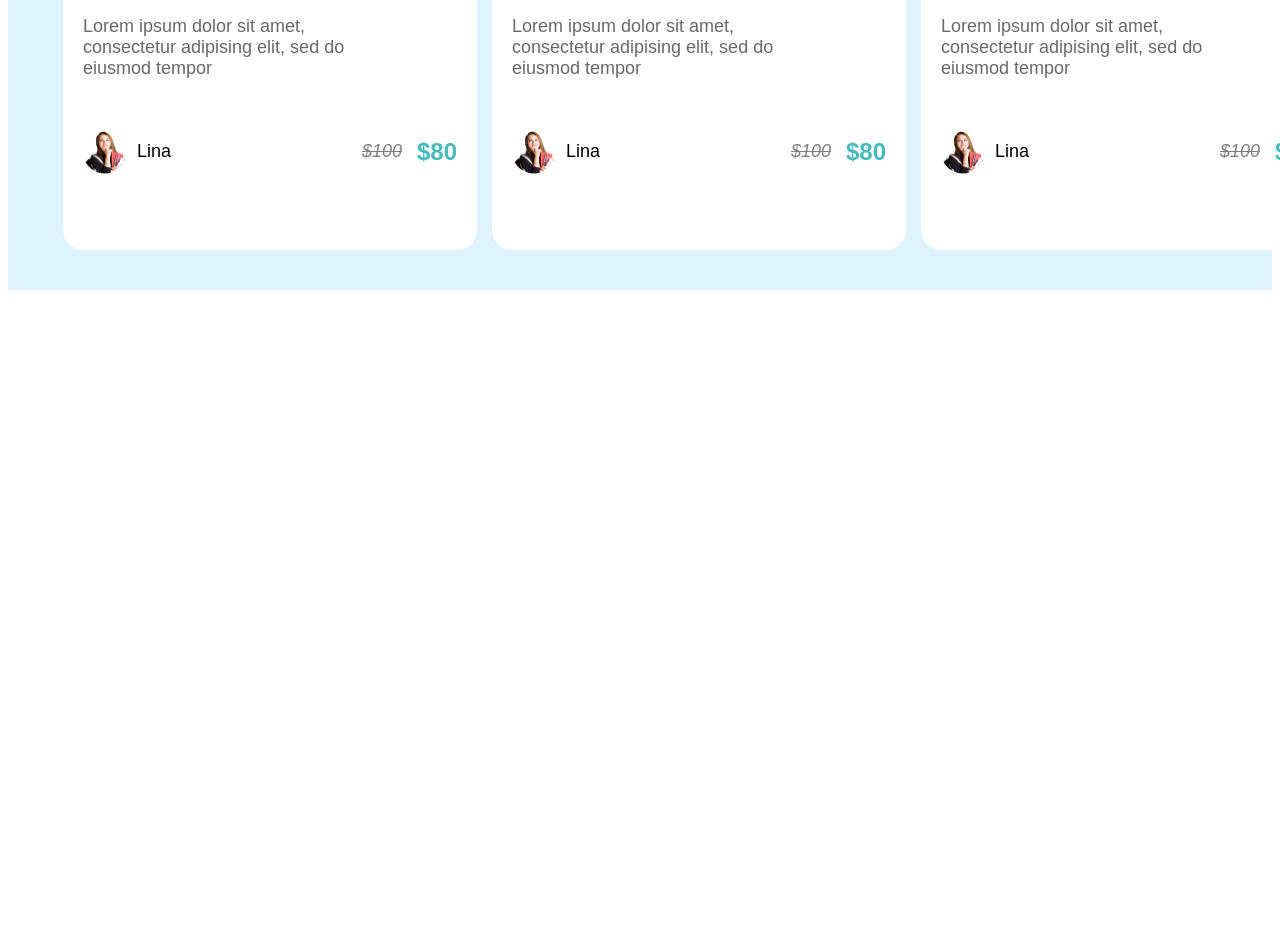
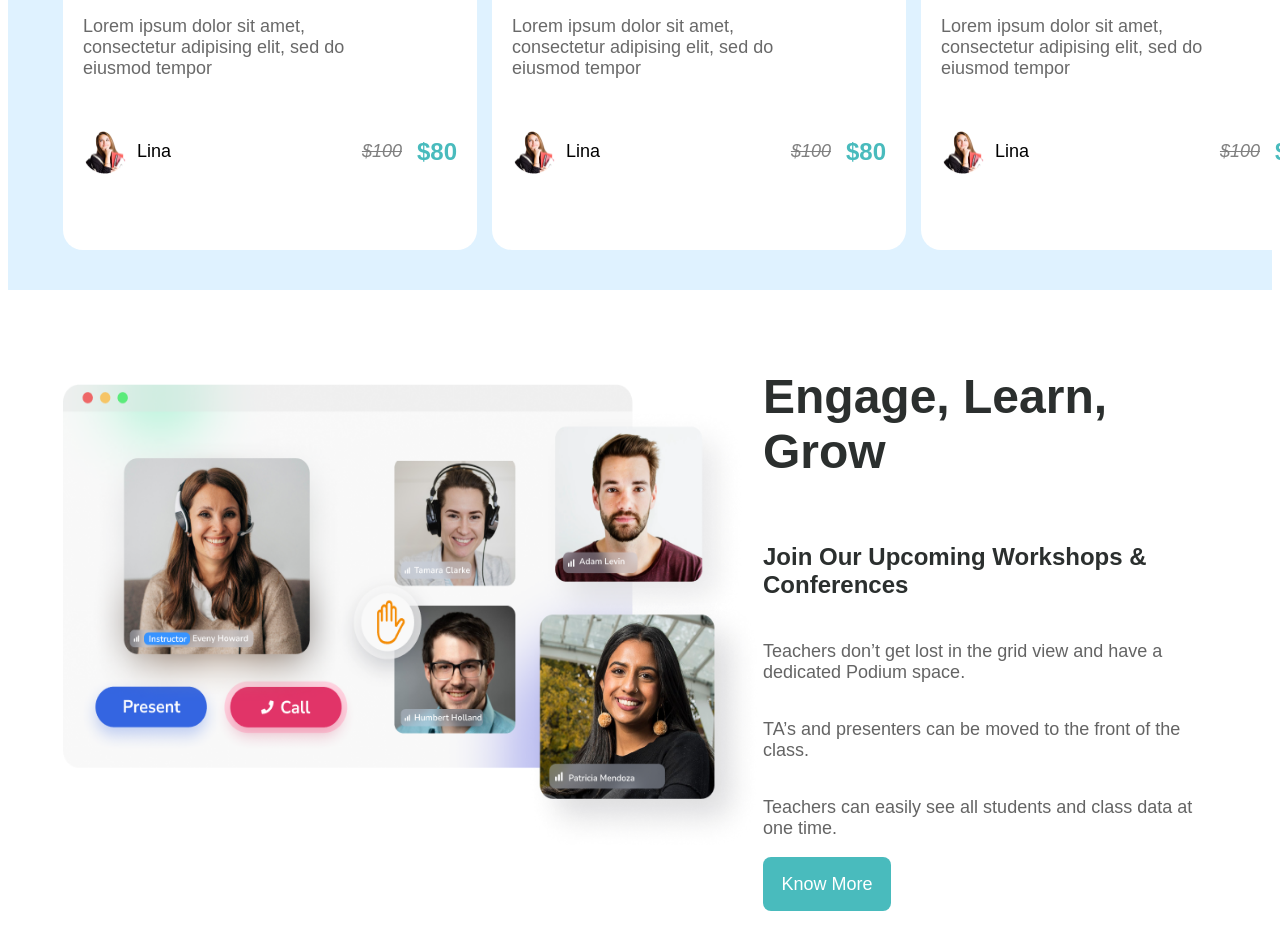
Before and after one commit to musa-exe/Research-Decode, a plain HTML site: page index.html in a window 1280 px wide. Shown: the part 1936-2885 px from the top of the page. Before the commit the page ends 2234 px from the top, so only its background shows below. Drawn offline with Linux system fonts and the light colour scheme.

Commit message:
learn block completed

```diff
--- a/index.html
+++ b/index.html
@@ -188,7 +188,7 @@
 
 
             <div class="course_card">
-                <img src="Rectangle 33.png " class="course_card_img">
+                <img src="Group 40.png" class="course_card_img">
 
                 <div class="course_card_features">
 
@@ -267,6 +267,26 @@
         </div>
 
     </section>
+
+    <section class="sctn">
+<div class="learn_block">
+    <div>
+        <img src="Group 71.png" class="learn_block_img">
+    </div>
+
+    <div class="learn_block_head">
+
+        <h2 class="collab_block_heading">Engage, Learn, Grow</h2>
+        <h3 >Join Our Upcoming Workshops & <br> Conferences</h3>
+        <p >Teachers don’t get lost in the grid view and have a <br>dedicated Podium space.</p>
+        <p>TA’s and presenters can be moved to the front of the <br> class.</p>
+        <p >Teachers can easily see all students and class data at <br> one time.</p>
+        <button class="collab_block_button ">Know More</button>
+    </div>
+</div>
+
+
+    </section>
 </body>
 
 </html>
--- a/style.css
+++ b/style.css
@@ -348,3 +348,33 @@ padding: 40px 55px;
     display: flex;
     gap: 15px;
 }
+
+.learn_block {
+justify-content: space-between;
+display: flex;
+align-items: center;
+}
+.learn_block_head {
+    display: flex;
+    flex-direction: column;
+}
+
+.learn_block_img{
+    width: 700px;
+    height: 468px;
+}
+
+.learn_block_head h3{
+
+    font-family: Arial, Helvetica, sans-serif;
+font-weight: 600;
+font-size: 24px;
+color: #2B2F2E;
+}
+.learn_block_head p {
+
+    font-family: Arial, Helvetica, sans-serif;
+    font-weight: 400;
+    font-size: 18px;
+    color: #646464;
+}
```
Also changed, not shown: Group 71.png (added).
